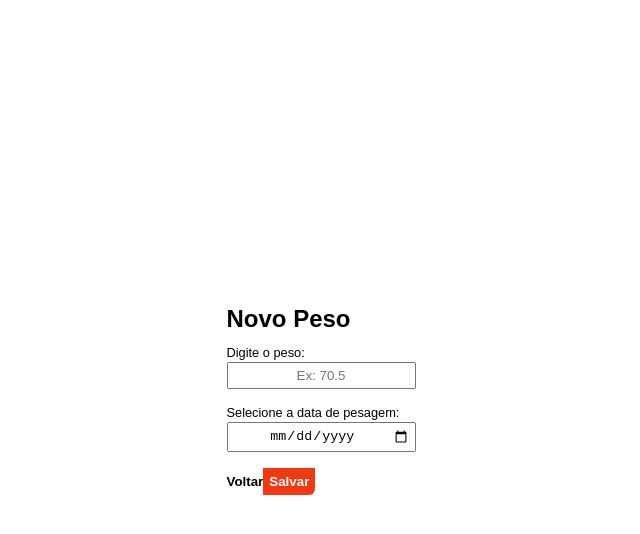
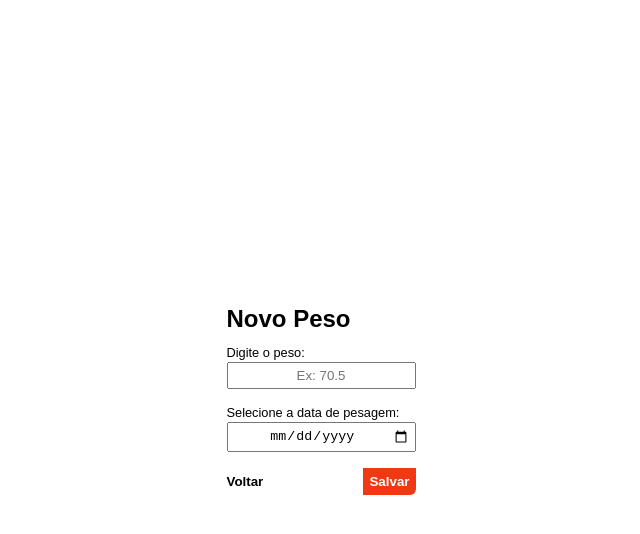
Before and after one commit to deividsilvajs/getting-stronger, a React (Create React App) app: page /#/weight-history in a window 1280 px wide. Both pictures are taken after a click on the button "Salvar". Shown: the top 534 px of the page, without its empty margins (319-959 px from the left). Built offline with nearby package versions, Linux system fonts and the light colour scheme.

Commit message:
ajustes no posicionamento dos botôes

```diff
--- a/src/components/WeightHistory/RecordWeightForm.tsx
+++ b/src/components/WeightHistory/RecordWeightForm.tsx
@@ -21,7 +21,7 @@ const RecordWeightForm = ({ setShowRecordWeightForm }: RecordWeightFormProps) =>
 					<input className='info-input' type='text' placeholder='Ex: 70.5' />
 					<label>Selecione a data de pesagem:</label>
 					<input className='info-input' type='date' />
-					<div className='buttons-group'>
+					<div style={{ display: 'flex', justifyContent: 'space-between' }}>
 						<BackButton goBack={goBackToHomePage} />
 						<SaveButton />
 					</div>
```
